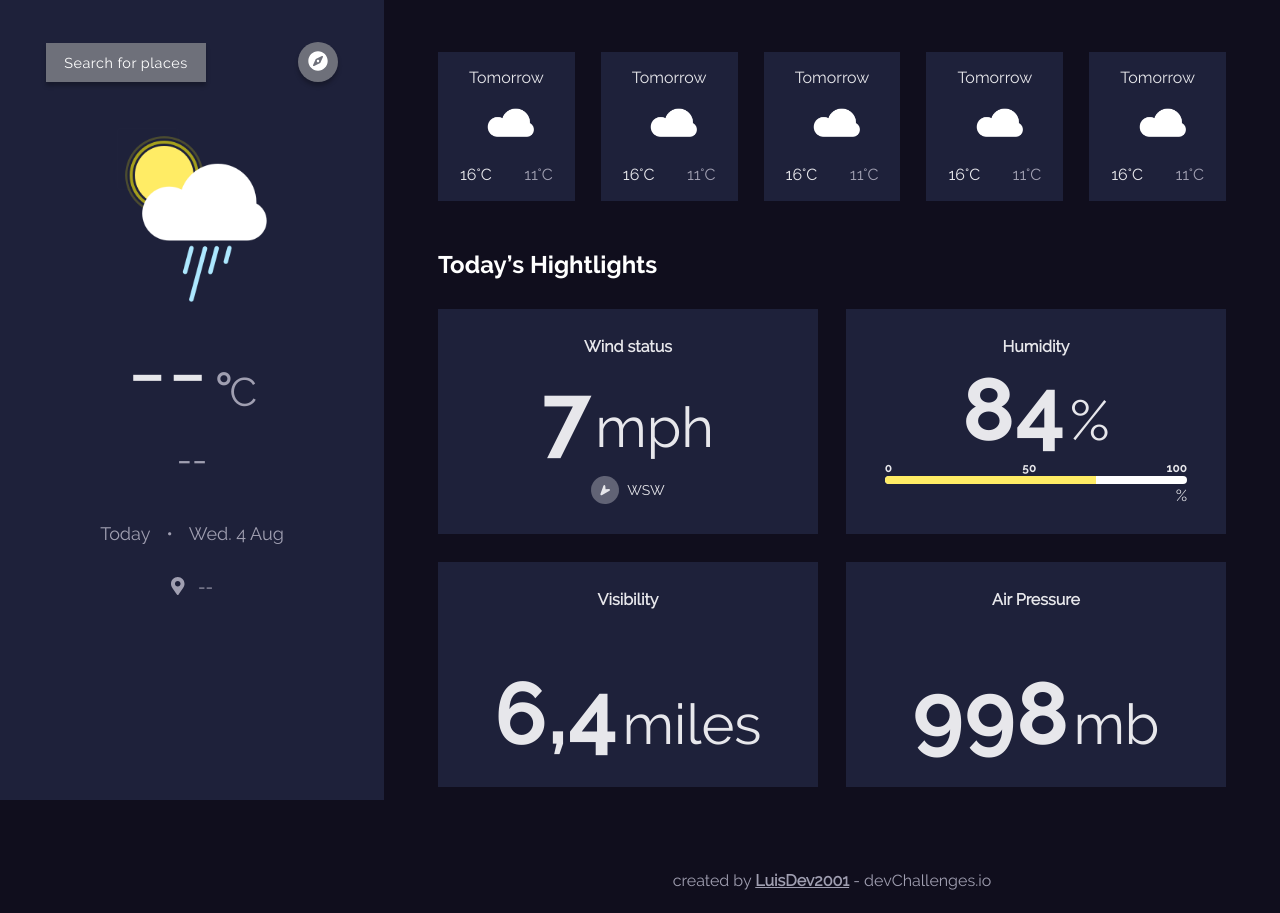
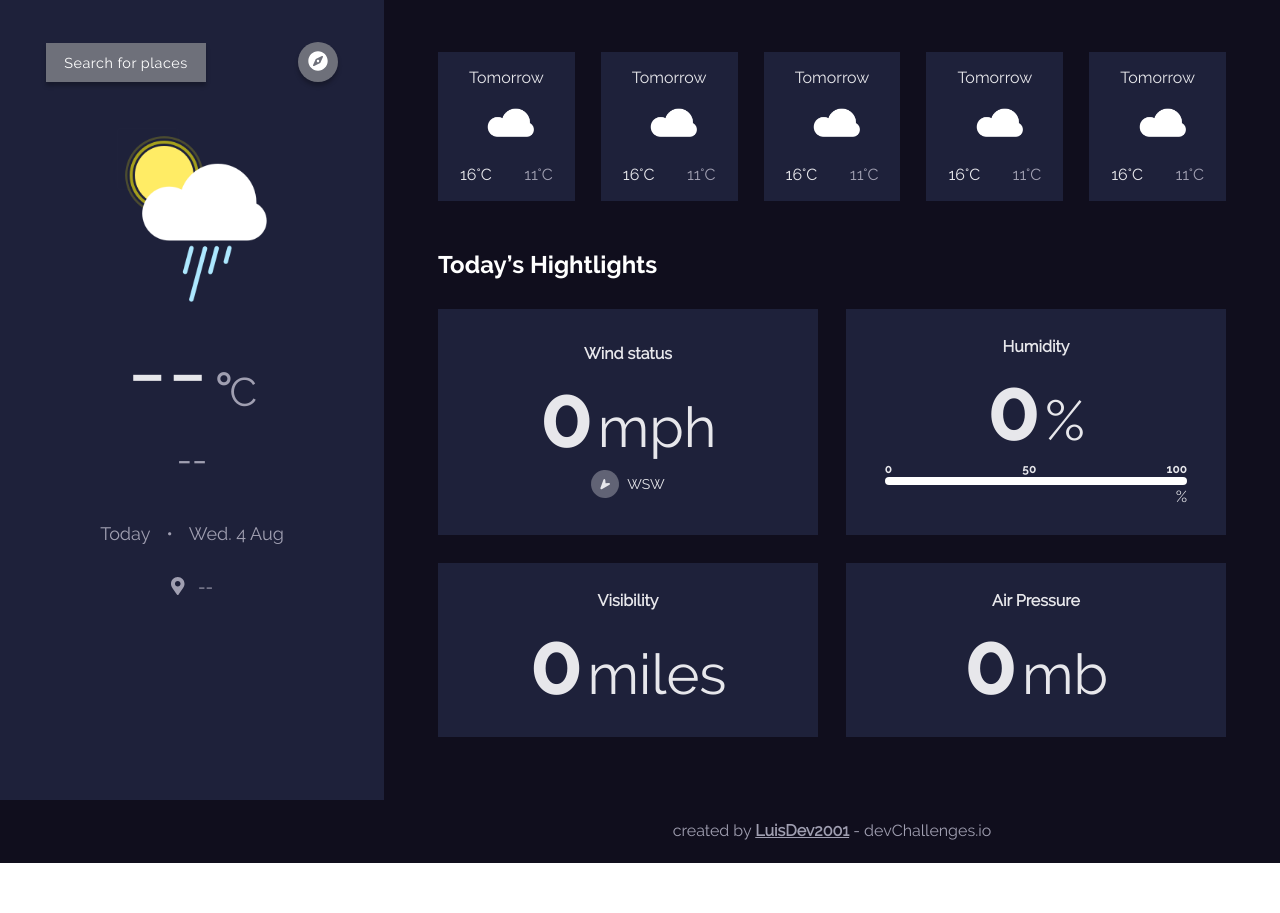
Before and after one commit to LuisDev2001/wheater-app-vue, a Vue app: page / in a window 1280 px wide. After the commit the page ends 863 px from the top, so only its background shows below. Built offline with nearby package versions, Linux system fonts and the light colour scheme; no server answers.

Commit message:
feat: print data to hightlight weather :=

```diff
--- a/src/assets/sass/components/_PxCardHightlights.scss
+++ b/src/assets/sass/components/_PxCardHightlights.scss
@@ -7,8 +7,9 @@
   }
   &-numbers {
     display: inline-flex;
-    flex-wrap: nowrap;
+    flex-wrap: wrap;
     align-items: flex-end;
+    justify-content: center;
     span:first-child {
       font-family: $font-bold;
       font-size: 5.5rem;
--- a/src/assets/sass/components/_PxHightlights.scss
+++ b/src/assets/sass/components/_PxHightlights.scss
@@ -12,14 +12,14 @@
     padding: 1.875rem 1.375rem;
     margin: 0 0 2rem 0;
     width: 100%;
-    height: 225px;
+    height: auto;
     display: flex;
     align-items: center;
-    justify-content: space-between;
+    justify-content: center;
     flex-direction: column;
     color: #e7e7eb;
     background: #1e213a;
-
+    gap: 10px 0;
     &:last-child {
       margin: 0;
     }
--- a/src/components/CardWeather/PxCardHightlights.vue
+++ b/src/components/CardWeather/PxCardHightlights.vue
@@ -18,7 +18,7 @@ export default {
   name: "PxCardHightlights",
   props: {
     cardTitle: String,
-    cardNumber: String,
+    cardNumber: Number,
     cardTypeNumber: String,
   },
 };
--- a/src/components/Hightlights/PxHightlights.vue
+++ b/src/components/Hightlights/PxHightlights.vue
@@ -4,7 +4,9 @@
     <div class="hightlights__container-cards">
       <PxCardHightlights
         cardTitle="Wind status"
-        cardNumber="7"
+        :cardNumber="
+          store.hightlights.windStatus !== 0 ? store.hightlights.windStatus : 0
+        "
         cardTypeNumber="mph"
       >
         <div class="card__hightlights-near-me">
@@ -17,7 +19,9 @@
 
       <PxCardHightlights
         cardTitle="Humidity"
-        cardNumber="84"
+        :cardNumber="
+          store.hightlights.humidity !== 0 ? store.hightlights.humidity : 0
+        "
         cardTypeNumber="%"
       >
         <div class="card__hightlights-range">
@@ -27,7 +31,15 @@
             <span>100</span>
           </div>
           <div class="card__hightlights-range-bar">
-            <div class="card__hightlights-range-charge"></div>
+            <div
+              class="card__hightlights-range-charge"
+              :style="{
+                width:
+                  store.hightlights.humidity !== 0
+                    ? store.hightlights.humidity + '%'
+                    : 0 + '%',
+              }"
+            ></div>
           </div>
           <div class="card__hightlights-percent">%</div>
         </div>
@@ -35,14 +47,20 @@
 
       <PxCardHightlights
         cardTitle="Visibility"
-        cardNumber="6,4"
+        :cardNumber="
+          store.hightlights.visibility !== 0 ? store.hightlights.visibility : 0
+        "
         cardTypeNumber="miles"
       >
       </PxCardHightlights>
 
       <PxCardHightlights
         cardTitle="Air Pressure"
-        cardNumber="998"
+        :cardNumber="
+          store.hightlights.airPressure !== ''
+            ? store.hightlights.airPressure
+            : 0
+        "
         cardTypeNumber="mb"
       >
       </PxCardHightlights>
@@ -57,6 +75,7 @@ import PxCardHightlights from "../CardWeather/PxCardHightlights";
 import { library } from "@fortawesome/fontawesome-svg-core";
 import { faLocationArrow } from "@fortawesome/free-solid-svg-icons";
 import { FontAwesomeIcon } from "@fortawesome/vue-fontawesome";
+import { inject, ref } from "@vue/runtime-core";
 library.add(faLocationArrow);
 
 export default {
@@ -65,6 +84,13 @@ export default {
     PxCardHightlights,
     FontAwesomeIcon,
   },
+  setup() {
+    const store = inject("storeWeatherApp");
+
+    return {
+      store,
+    };
+  },
 };
 </script>
 
--- a/src/components/WeatherInformation/PxPrincipalInformationWeather.vue
+++ b/src/components/WeatherInformation/PxPrincipalInformationWeather.vue
@@ -59,7 +59,7 @@ import { library } from "@fortawesome/fontawesome-svg-core";
 import { faMapMarkerAlt } from "@fortawesome/free-solid-svg-icons";
 import { FontAwesomeIcon } from "@fortawesome/vue-fontawesome";
 
-import { inject, onMounted, ref } from "vue";
+import { inject, onMounted, computed, ref } from "vue";
 library.add(faMapMarkerAlt);
 
 export default {
@@ -96,11 +96,8 @@ export default {
 
     onMounted(() => {
       navigator.geolocation.getCurrentPosition(success, error, options.value);
-      const date = new Date();
-      const day = date.getDate();
-      const month = date.toLocaleString("default", { month: "short" });
-      const dayName = date.toLocaleDateString("en-US", { weekday: "short" });
-      store.value.date = `${dayName}. ${day} ${month.replace(".", "")}`;
+
+      store.value.date = setDateOnLive;
     });
 
     const getInfoOwnUbication = async () => {
@@ -119,11 +116,33 @@ export default {
       const location = data.name;
 
       store.value.dataWeather = {
-        temperature: temperatureCelcius.toFixed(1),
+        temperature: temperatureCelcius.toFixed(0),
         temperatureDescription: temperatureDescription,
         locationName: location,
       };
+
+      // Set data for Hightlights
+      const wind = data.wind.speed;
+      const humidity = data.main.humidity;
+      const visibility = data.visibility;
+      const pressure = data.main.pressure;
+      setHightlights(wind, humidity, visibility, pressure);
     };
+
+    const setHightlights = (wind, humidity, visibility, pressure) => {
+      store.value.hightlights.windStatus = wind;
+      store.value.hightlights.humidity = humidity;
+      store.value.hightlights.visibility = visibility;
+      store.value.hightlights.airPressure = pressure;
+    };
+
+    const setDateOnLive = computed(() => {
+      const date = new Date();
+      const day = date.getDate();
+      const month = date.toLocaleString("default", { month: "short" });
+      const dayName = date.toLocaleDateString("en-US", { weekday: "short" });
+      return `${dayName}. ${day} ${month.replace(".", "")}`;
+    });
 
     // Methods
     const handleOpenSearchLoaction = () => {
--- a/src/views/Home.vue
+++ b/src/views/Home.vue
@@ -43,6 +43,12 @@ export default {
         locationName: "",
       },
       date: "",
+      hightlights: {
+        windStatus: 0,
+        humidity: 0,
+        visibility: 0,
+        airPressure: 0,
+      },
     });
 
     provide("storeWeatherApp", storeWeatherApp);
```
